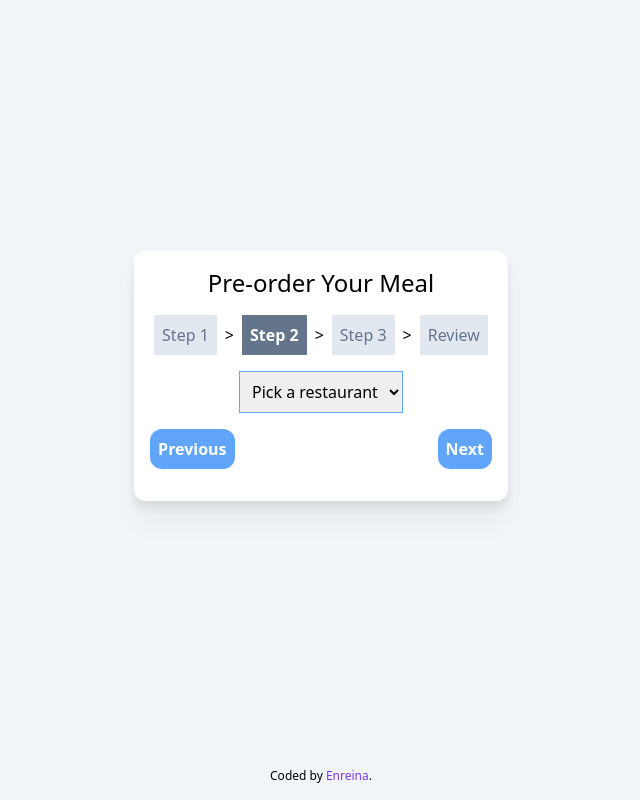
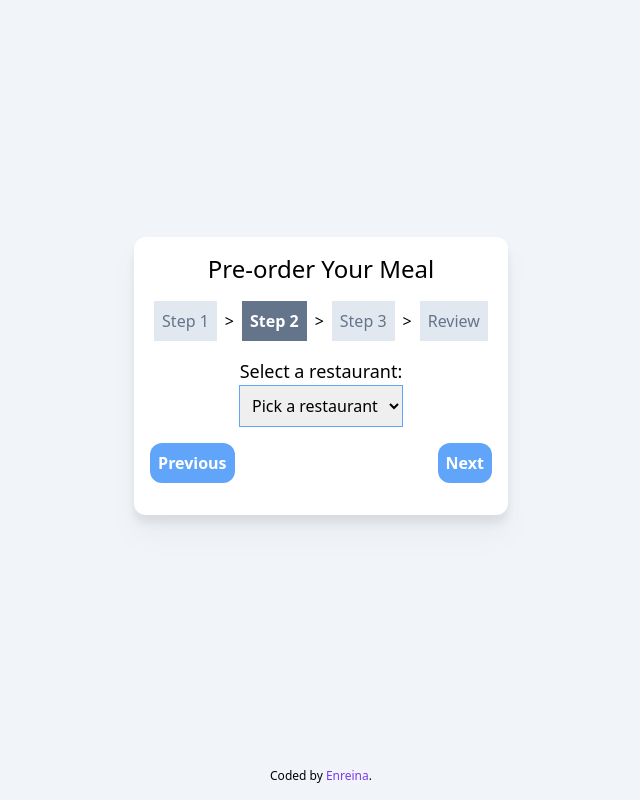
Before and after one commit to G123-jp/react_assignment, a Next.js app in the folder meal-order/: page / in a window 1280 px wide. Both pictures are taken after a click on the button "Next". Shown: the whole page, without its empty margins (319-959 px from the left). Built offline with nearby package versions, Linux system fonts and the light colour scheme.

Commit message:
Add a label to restaurant picker

```diff
--- a/meal-order/components/steps/Step2Form.tsx
+++ b/meal-order/components/steps/Step2Form.tsx
@@ -8,7 +8,8 @@ export default function Step2Form({
   restaurants: string[];
 }) {
   return (
-    <div className="flex flex-row justify-center mt-4">
+    <div>
+      <h2 className="text-lg mt-4">Select a restaurant:</h2>
       <select
         className="border border-solid border-blue-400 p-2"
         onChange={({ target: { value } }) => {
```
